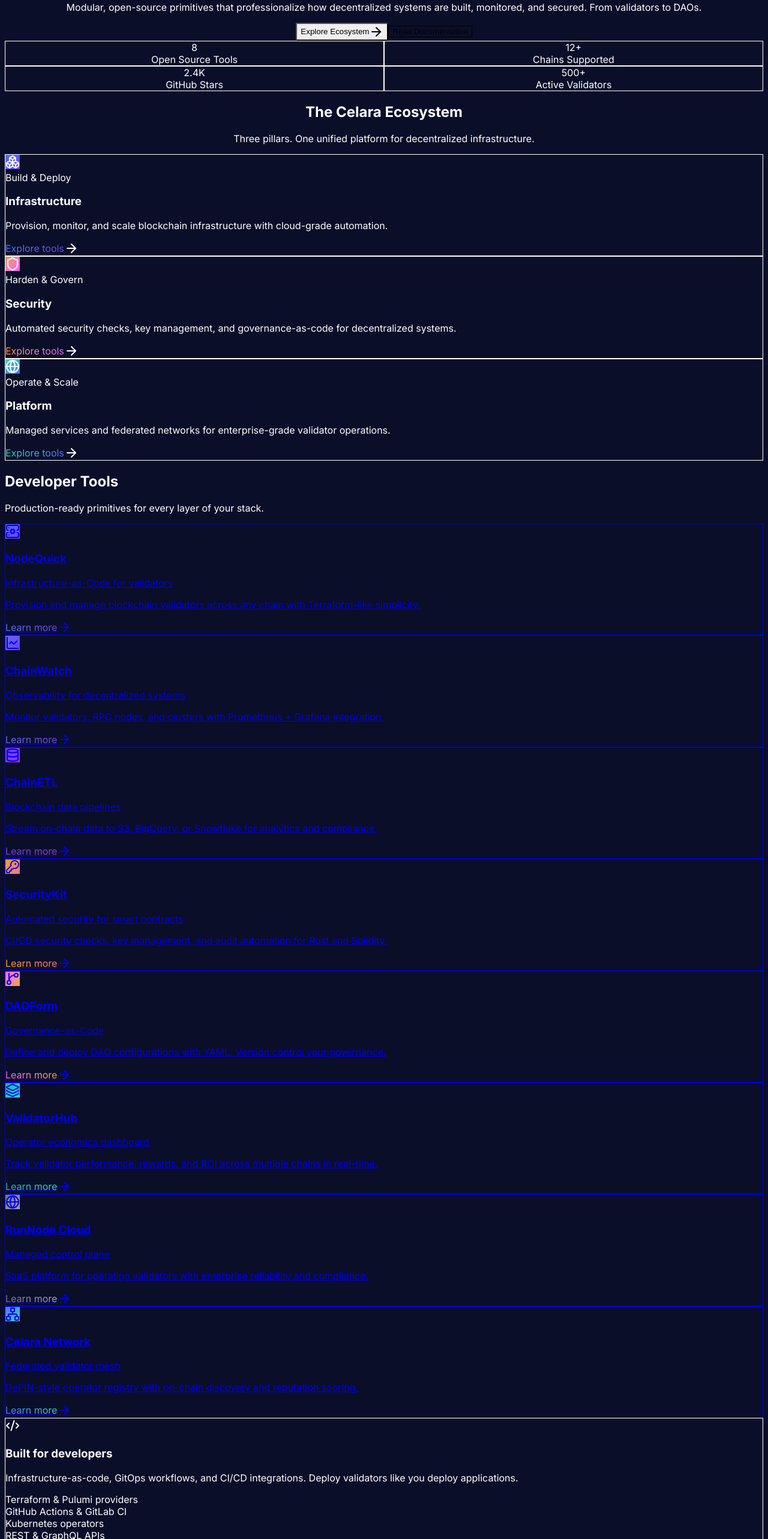
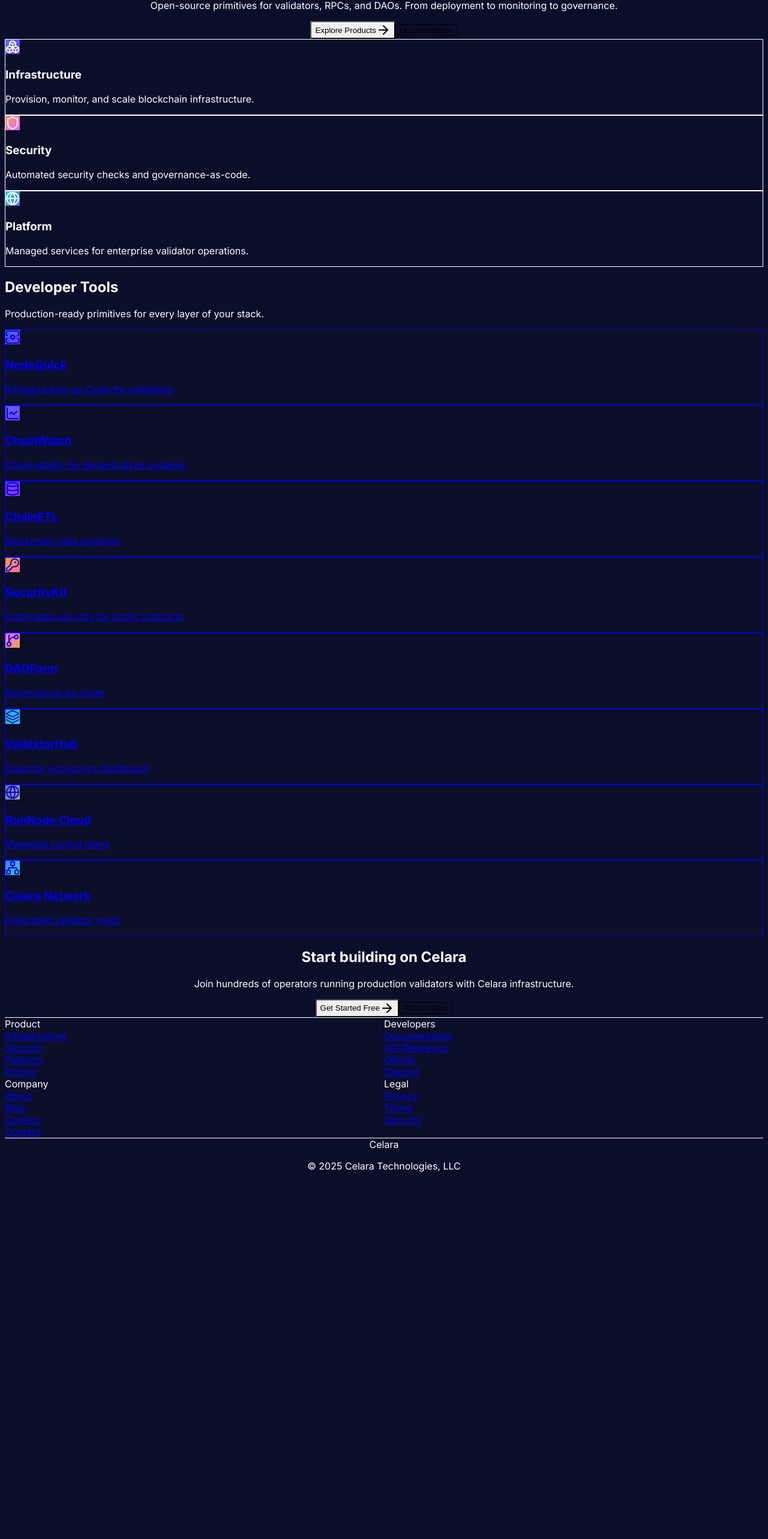
Before and after one commit to jtaylortech/celara, a Next.js app in the folder web/: page / in a window 1280 px wide. Shown: the part 97-2663 px from the top of the page at 60% size. After the commit the page ends 2075 px from the top, so only its background shows below. Built offline with nearby package versions, Linux system fonts and the light colour scheme.

Commit message:
fix: condense layout, improve readability, reduce scrolling

```diff
--- a/web/app/page.tsx
+++ b/web/app/page.tsx
@@ -1,80 +1,64 @@
 import { Card, CardContent } from "@/components/ui/card";
 import { Badge } from "@/components/ui/badge";
 import { Button } from "@/components/ui/button";
-import { ArrowRight, Shield, ServerCog, Database, Network, LineChart, KeyRound, Layers, Globe, GitBranch, Code2, Terminal, Boxes } from "lucide-react";
+import { ArrowRight, Shield, ServerCog, Database, Network, LineChart, KeyRound, Layers, Globe, GitBranch, Boxes } from "lucide-react";
 
 const products = [
   {
     name: "NodeQuick",
     tagline: "Infrastructure-as-Code for validators",
-    description: "Provision and manage blockchain validators across any chain with Terraform-like simplicity.",
     color: "from-[#4C6FFF] to-[#6B3DF4]",
     icon: ServerCog,
     href: "/products/nodequick",
-    pillar: "infrastructure",
   },
   {
     name: "ChainWatch",
     tagline: "Observability for decentralized systems",
-    description: "Monitor validators, RPC nodes, and clusters with Prometheus + Grafana integration.",
     color: "from-[#6366F1] to-[#6B3DF4]",
     icon: LineChart,
     href: "/products/chainwatch",
-    pillar: "infrastructure",
   },
   {
     name: "ChainETL",
     tagline: "Blockchain data pipelines",
-    description: "Stream on-chain data to S3, BigQuery, or Snowflake for analytics and compliance.",
     color: "from-[#6B3DF4] to-[#9333EA]",
     icon: Database,
     href: "/products/chainetl",
-    pillar: "infrastructure",
   },
   {
     name: "SecurityKit",
     tagline: "Automated security for smart contracts",
-    description: "CI/CD security checks, key management, and audit automation for Rust and Solidity.",
     color: "from-[#F59E0B] to-[#FB7185]",
     icon: KeyRound,
     href: "/products/securitykit",
-    pillar: "security",
   },
   {
     name: "DAOForm",
     tagline: "Governance-as-Code",
-    description: "Define and deploy DAO configurations with YAML. Version control your governance.",
     color: "from-[#F05AFF] to-[#F59E0B]",
     icon: GitBranch,
     href: "/products/daoform",
-    pillar: "security",
   },
   {
     name: "ValidatorHub",
     tagline: "Operator economics dashboard",
-    description: "Track validator performance, rewards, and ROI across multiple chains in real-time.",
     color: "from-[#14B8A6] to-[#22D3EE]",
     icon: Layers,
     href: "/products/validatorhub",
-    pillar: "security",
   },
   {
     name: "RunNode Cloud",
     tagline: "Managed control plane",
-    description: "SaaS platform for operating validators with enterprise reliability and compliance.",
     color: "from-[#6B7280] to-[#9CA3AF]",
     icon: Globe,
     href: "/runnode",
-    pillar: "platform",
   },
   {
     name: "Celara Network",
     tagline: "Federated validator mesh",
-    description: "DePIN-style operator registry with on-chain discovery and reputation scoring.",
     color: "from-[#4C6FFF] to-[#2DD4BF]",
     icon: Network,
     href: "/network",
-    pillar: "platform",
   },
 ];
 
@@ -82,24 +66,21 @@
   {
     key: "infrastructure",
     title: "Infrastructure",
-    subtitle: "Build & Deploy",
-    description: "Provision, monitor, and scale blockchain infrastructure with cloud-grade automation.",
+    description: "Provision, monitor, and scale blockchain infrastructure.",
     icon: Boxes,
     gradient: "from-[#4C6FFF] to-[#6B3DF4]",
   },
   {
     key: "security",
     title: "Security",
-    subtitle: "Harden & Govern",
-    description: "Automated security checks, key management, and governance-as-code for decentralized systems.",
+    description: "Automated security checks and governance-as-code.",
     icon: Shield,
     gradient: "from-[#FB923C] to-[#F05AFF]",
   },
   {
     key: "platform",
     title: "Platform",
-    subtitle: "Operate & Scale",
-    description: "Managed services and federated networks for enterprise-grade validator operations.",
+    description: "Managed services for enterprise validator operations.",
     icon: Globe,
     gradient: "from-[#2DD4BF] to-[#4C6FFF]",
   },
@@ -110,102 +91,66 @@
     <div className="min-h-screen w-full bg-black text-white">
       {/* Nav */}
       <header className="fixed top-0 z-50 w-full border-b border-white/5 bg-black/80 backdrop-blur-xl">
-        <div className="mx-auto flex max-w-7xl items-center justify-between px-6 py-4">
-          <div className="flex items-center gap-3">
-            <div className="h-8 w-8 rounded-lg bg-gradient-to-tr from-orbit to-nebula" />
-            <span className="text-lg font-semibold tracking-tight">Celara</span>
+        <div className="mx-auto flex max-w-7xl items-center justify-between px-6 py-3">
+          <div className="flex items-center gap-2.5">
+            <div className="h-7 w-7 rounded-lg bg-gradient-to-tr from-orbit to-nebula" />
+            <span className="text-base font-semibold tracking-tight">Celara</span>
           </div>
-          <nav className="hidden items-center gap-8 md:flex">
-            <a className="text-sm text-gray-400 transition hover:text-white" href="#ecosystem">Ecosystem</a>
+          <nav className="hidden items-center gap-6 md:flex">
             <a className="text-sm text-gray-400 transition hover:text-white" href="#products">Products</a>
             <a className="text-sm text-gray-400 transition hover:text-white" href="/docs">Docs</a>
-            <a className="text-sm text-gray-400 transition hover:text-white" href="/open">Open Source</a>
+            <a className="text-sm text-gray-400 transition hover:text-white" href="/open">GitHub</a>
           </nav>
-          <div className="flex items-center gap-3">
-            <Button variant="secondary" className="hidden md:inline-flex">GitHub</Button>
-            <Button className="bg-gradient-to-r from-orbit to-plasma">Launch Cloud</Button>
-          </div>
+          <Button size="sm" className="bg-gradient-to-r from-orbit to-plasma">Launch Cloud</Button>
         </div>
       </header>
 
       {/* Hero */}
-      <section className="relative overflow-hidden pt-32 pb-20">
-        {/* Gradient orbs */}
+      <section className="relative overflow-hidden pt-24 pb-12">
         <div className="absolute top-0 left-1/4 h-96 w-96 rounded-full bg-orbit/20 blur-3xl" />
         <div className="absolute top-20 right-1/4 h-96 w-96 rounded-full bg-nebula/20 blur-3xl" />
 
-        <div className="relative mx-auto max-w-7xl px-6 text-center">
-          <Badge className="mb-6 border-white/10 bg-white/5 text-white backdrop-blur-sm">
+        <div className="relative mx-auto max-w-6xl px-6 text-center">
+          <Badge className="mb-4 border-white/10 bg-white/5 text-xs backdrop-blur-sm">
             Infrastructure for Decentralized Systems
           </Badge>
-          <h1 className="mx-auto max-w-4xl text-5xl font-bold leading-tight tracking-tight md:text-7xl">
+          <h1 className="mx-auto max-w-4xl text-5xl font-bold leading-[1.1] tracking-tight md:text-6xl lg:text-7xl">
             Build, secure, and operate{" "}
             <span className="bg-gradient-to-r from-orbit via-plasma to-nebula bg-clip-text text-transparent">
               blockchain infrastructure
             </span>
           </h1>
-          <p className="mx-auto mt-6 max-w-2xl text-lg text-gray-400 md:text-xl">
-            Modular, open-source primitives that professionalize how decentralized systems are built, monitored, and secured. From validators to DAOs.
+          <p className="mx-auto mt-5 max-w-2xl text-base text-gray-300 md:text-lg">
+            Open-source primitives for validators, RPCs, and DAOs. From deployment to monitoring to governance.
           </p>
-          <div className="mt-10 flex flex-wrap items-center justify-center gap-4">
-            <Button size="lg" className="bg-gradient-to-r from-orbit to-plasma text-base">
-              Explore Ecosystem
-              <ArrowRight className="ml-2 h-5 w-5" />
+          <div className="mt-7 flex flex-wrap items-center justify-center gap-3">
+            <Button className="bg-gradient-to-r from-orbit to-plasma">
+              Explore Products
+              <ArrowRight className="ml-2 h-4 w-4" />
             </Button>
-            <Button size="lg" variant="outline" className="border-white/20 bg-transparent text-base hover:bg-white/5">
-              Read Documentation
+            <Button variant="outline" className="border-white/20 bg-transparent hover:bg-white/5">
+              Documentation
             </Button>
-          </div>
-
-          {/* Stats */}
-          <div className="mt-20 grid grid-cols-2 gap-8 md:grid-cols-4">
-            {[
-              { label: "Open Source Tools", value: "8" },
-              { label: "Chains Supported", value: "12+" },
-              { label: "GitHub Stars", value: "2.4K" },
-              { label: "Active Validators", value: "500+" },
-            ].map((stat) => (
-              <div key={stat.label} className="rounded-2xl border border-white/5 bg-white/5 p-6 backdrop-blur-sm">
-                <div className="text-3xl font-bold text-white md:text-4xl">{stat.value}</div>
-                <div className="mt-2 text-sm text-gray-400">{stat.label}</div>
-              </div>
-            ))}
           </div>
         </div>
       </section>
 
-      {/* Ecosystem Pillars */}
-      <section id="ecosystem" className="py-20">
-        <div className="mx-auto max-w-7xl px-6">
-          <div className="mb-16 text-center">
-            <h2 className="text-3xl font-bold md:text-5xl">The Celara Ecosystem</h2>
-            <p className="mt-4 text-lg text-gray-400">
-              Three pillars. One unified platform for decentralized infrastructure.
-            </p>
-          </div>
-
-          <div className="grid grid-cols-1 gap-8 md:grid-cols-3">
+      {/* Pillars */}
+      <section className="py-12">
+        <div className="mx-auto max-w-6xl px-6">
+          <div className="grid grid-cols-1 gap-4 md:grid-cols-3">
             {pillars.map((pillar) => (
               <div
                 key={pillar.key}
-                className="group relative overflow-hidden rounded-3xl border border-white/10 bg-gradient-to-b from-white/5 to-transparent p-8 backdrop-blur-sm transition hover:border-white/20"
+                className="group relative overflow-hidden rounded-2xl border border-white/10 bg-gradient-to-b from-white/5 to-transparent p-6 backdrop-blur-sm transition hover:border-white/20"
               >
                 <div className={`absolute inset-0 bg-gradient-to-br ${pillar.gradient} opacity-0 transition group-hover:opacity-10`} />
                 <div className="relative">
-                  <div className={`inline-flex rounded-2xl bg-gradient-to-br ${pillar.gradient} p-3`}>
-                    <pillar.icon className="h-6 w-6 text-white" />
+                  <div className={`inline-flex rounded-xl bg-gradient-to-br ${pillar.gradient} p-2.5`}>
+                    <pillar.icon className="h-5 w-5 text-white" />
                   </div>
-                  <div className="mt-6">
-                    <div className="text-sm font-medium text-gray-400">{pillar.subtitle}</div>
-                    <h3 className="mt-2 text-2xl font-bold">{pillar.title}</h3>
-                    <p className="mt-4 text-gray-400">{pillar.description}</p>
-                  </div>
-                  <div className="mt-6 flex items-center gap-2 text-sm font-medium">
-                    <span className={`bg-gradient-to-r ${pillar.gradient} bg-clip-text text-transparent`}>
-                      Explore tools
-                    </span>
-                    <ArrowRight className="h-4 w-4 text-gray-400 transition group-hover:translate-x-1" />
-                  </div>
+                  <h3 className="mt-4 text-xl font-bold">{pillar.title}</h3>
+                  <p className="mt-2 text-sm text-gray-400">{pillar.description}</p>
                 </div>
               </div>
             ))}
@@ -214,38 +159,31 @@
       </section>
 
       {/* Products */}
-      <section id="products" className="py-20">
-        <div className="mx-auto max-w-7xl px-6">
-          <div className="mb-16">
-            <h2 className="text-3xl font-bold md:text-5xl">Developer Tools</h2>
-            <p className="mt-4 text-lg text-gray-400">
+      <section id="products" className="py-12">
+        <div className="mx-auto max-w-6xl px-6">
+          <div className="mb-8">
+            <h2 className="text-3xl font-bold md:text-4xl">Developer Tools</h2>
+            <p className="mt-2 text-base text-gray-400">
               Production-ready primitives for every layer of your stack.
             </p>
           </div>
 
-          <div className="grid grid-cols-1 gap-6 md:grid-cols-2 lg:grid-cols-3">
+          <div className="grid grid-cols-1 gap-4 sm:grid-cols-2 lg:grid-cols-4">
             {products.map((product) => {
               const Icon = product.icon;
               return (
                 <a
                   key={product.name}
                   href={product.href}
-                  className="group relative overflow-hidden rounded-2xl border border-white/10 bg-gradient-to-b from-white/5 to-transparent p-6 backdrop-blur-sm transition hover:border-white/20 hover:shadow-2xl"
+                  className="group relative overflow-hidden rounded-xl border border-white/10 bg-gradient-to-b from-white/5 to-transparent p-5 backdrop-blur-sm transition hover:border-white/20"
                 >
                   <div className={`absolute inset-0 bg-gradient-to-br ${product.color} opacity-0 transition group-hover:opacity-10`} />
                   <div className="relative">
-                    <div className={`inline-flex rounded-xl bg-gradient-to-br ${product.color} p-2.5`}>
-                      <Icon className="h-5 w-5 text-white" />
+                    <div className={`inline-flex rounded-lg bg-gradient-to-br ${product.color} p-2`}>
+                      <Icon className="h-4 w-4 text-white" />
                     </div>
-                    <h3 className="mt-4 text-xl font-bold">{product.name}</h3>
-                    <p className="mt-1 text-sm font-medium text-gray-400">{product.tagline}</p>
-                    <p className="mt-3 text-sm text-gray-500">{product.description}</p>
-                    <div className="mt-4 flex items-center gap-2 text-sm font-medium">
-                      <span className={`bg-gradient-to-r ${product.color} bg-clip-text text-transparent`}>
-                        Learn more
-                      </span>
-                      <ArrowRight className="h-4 w-4 text-gray-400 transition group-hover:translate-x-1" />
-                    </div>
+                    <h3 className="mt-3 text-base font-bold">{product.name}</h3>
+                    <p className="mt-1 text-xs text-gray-400">{product.tagline}</p>
                   </div>
                 </a>
               );
@@ -254,66 +192,21 @@
         </div>
       </section>
 
-      {/* Developer Experience */}
-      <section className="py-20">
-        <div className="mx-auto max-w-7xl px-6">
-          <div className="overflow-hidden rounded-3xl border border-white/10 bg-gradient-to-b from-white/5 to-transparent backdrop-blur-sm">
-            <div className="grid grid-cols-1 gap-12 p-12 md:grid-cols-2 md:gap-16">
-              <div>
-                <div className="inline-flex rounded-2xl bg-gradient-to-br from-orbit to-plasma p-3">
-                  <Code2 className="h-6 w-6 text-white" />
-                </div>
-                <h3 className="mt-6 text-3xl font-bold">Built for developers</h3>
-                <p className="mt-4 text-gray-400">
-                  Infrastructure-as-code, GitOps workflows, and CI/CD integrations. Deploy validators like you deploy applications.
-                </p>
-                <div className="mt-8 space-y-4">
-                  {[
-                    "Terraform & Pulumi providers",
-                    "GitHub Actions & GitLab CI",
-                    "Kubernetes operators",
-                    "REST & GraphQL APIs",
-                  ].map((feature) => (
-                    <div key={feature} className="flex items-center gap-3">
-                      <div className="h-1.5 w-1.5 rounded-full bg-gradient-to-r from-orbit to-plasma" />
-                      <span className="text-sm text-gray-300">{feature}</span>
-                    </div>
-                  ))}
-                </div>
-              </div>
-              <div className="rounded-2xl border border-white/10 bg-black/50 p-6 font-mono text-sm">
-                <div className="flex items-center gap-2 border-b border-white/10 pb-3">
-                  <Terminal className="h-4 w-4 text-gray-400" />
-                  <span className="text-gray-400">quickstart.sh</span>
-                </div>
-                <div className="mt-4 space-y-2 text-gray-400">
-                  <div><span className="text-plasma">$</span> npm install -g @celara/cli</div>
-                  <div><span className="text-plasma">$</span> celara init solana-validator</div>
-                  <div><span className="text-plasma">$</span> celara deploy --chain solana</div>
-                  <div className="pt-2 text-teal">✓ Validator deployed in 47s</div>
-                  <div className="text-gray-500">→ https://solana.fm/validator/...</div>
-                </div>
-              </div>
-            </div>
-          </div>
-        </div>
-      </section>
-
       {/* CTA */}
-      <section className="py-20">
+      <section className="py-16">
         <div className="mx-auto max-w-4xl px-6 text-center">
-          <h2 className="text-4xl font-bold md:text-5xl">
+          <h2 className="text-3xl font-bold md:text-4xl">
             Start building on Celara
           </h2>
-          <p className="mt-6 text-lg text-gray-400">
+          <p className="mt-4 text-base text-gray-400">
             Join hundreds of operators running production validators with Celara infrastructure.
           </p>
-          <div className="mt-10 flex flex-wrap items-center justify-center gap-4">
-            <Button size="lg" className="bg-gradient-to-r from-orbit to-plasma text-base">
+          <div className="mt-6 flex flex-wrap items-center justify-center gap-3">
+            <Button className="bg-gradient-to-r from-orbit to-plasma">
               Get Started Free
-              <ArrowRight className="ml-2 h-5 w-5" />
+              <ArrowRight className="ml-2 h-4 w-4" />
             </Button>
-            <Button size="lg" variant="outline" className="border-white/20 bg-transparent text-base hover:bg-white/5">
+            <Button variant="outline" className="border-white/20 bg-transparent hover:bg-white/5">
               Talk to Sales
             </Button>
           </div>
@@ -321,56 +214,56 @@
       </section>
 
       {/* Footer */}
-      <footer className="border-t border-white/5 py-12">
-        <div className="mx-auto max-w-7xl px-6">
+      <footer className="border-t border-white/5 py-8">
+        <div className="mx-auto max-w-6xl px-6">
           <div className="grid grid-cols-2 gap-8 md:grid-cols-4">
             <div>
-              <div className="text-sm font-semibold">Product</div>
-              <div className="mt-4 space-y-3">
+              <div className="text-sm font-semibold text-white">Product</div>
+              <div className="mt-3 space-y-2">
                 {["Infrastructure", "Security", "Platform", "Pricing"].map((item) => (
                   <div key={item}>
-                    <a href="#" className="text-sm text-gray-400 hover:text-white">{item}</a>
+                    <a href="#" className="text-sm text-gray-500 hover:text-gray-300">{item}</a>
                   </div>
                 ))}
               </div>
             </div>
             <div>
-              <div className="text-sm font-semibold">Developers</div>
-              <div className="mt-4 space-y-3">
+              <div className="text-sm font-semibold text-white">Developers</div>
+              <div className="mt-3 space-y-2">
                 {["Documentation", "API Reference", "GitHub", "Discord"].map((item) => (
                   <div key={item}>
-                    <a href="#" className="text-sm text-gray-400 hover:text-white">{item}</a>
+                    <a href="#" className="text-sm text-gray-500 hover:text-gray-300">{item}</a>
                   </div>
                 ))}
               </div>
             </div>
             <div>
-              <div className="text-sm font-semibold">Company</div>
-              <div className="mt-4 space-y-3">
+              <div className="text-sm font-semibold text-white">Company</div>
+              <div className="mt-3 space-y-2">
                 {["About", "Blog", "Careers", "Contact"].map((item) => (
                   <div key={item}>
-                    <a href="#" className="text-sm text-gray-400 hover:text-white">{item}</a>
+                    <a href="#" className="text-sm text-gray-500 hover:text-gray-300">{item}</a>
                   </div>
                 ))}
               </div>
             </div>
             <div>
-              <div className="text-sm font-semibold">Legal</div>
-              <div className="mt-4 space-y-3">
-                {["Privacy", "Terms", "Security", "Compliance"].map((item) => (
+              <div className="text-sm font-semibold text-white">Legal</div>
+              <div className="mt-3 space-y-2">
+                {["Privacy", "Terms", "Security"].map((item) => (
                   <div key={item}>
-                    <a href="#" className="text-sm text-gray-400 hover:text-white">{item}</a>
+                    <a href="#" className="text-sm text-gray-500 hover:text-gray-300">{item}</a>
                   </div>
                 ))}
               </div>
             </div>
           </div>
-          <div className="mt-12 flex flex-col items-center justify-between gap-4 border-t border-white/5 pt-8 md:flex-row">
-            <div className="flex items-center gap-3">
+          <div className="mt-8 flex flex-col items-center justify-between gap-3 border-t border-white/5 pt-6 md:flex-row">
+            <div className="flex items-center gap-2.5">
               <div className="h-6 w-6 rounded-lg bg-gradient-to-tr from-orbit to-nebula" />
               <span className="text-sm font-semibold">Celara</span>
             </div>
-            <p className="text-sm text-gray-500">© {new Date().getFullYear()} Celara Technologies, LLC. All rights reserved.</p>
+            <p className="text-xs text-gray-600">© {new Date().getFullYear()} Celara Technologies, LLC</p>
           </div>
         </div>
       </footer>
```
